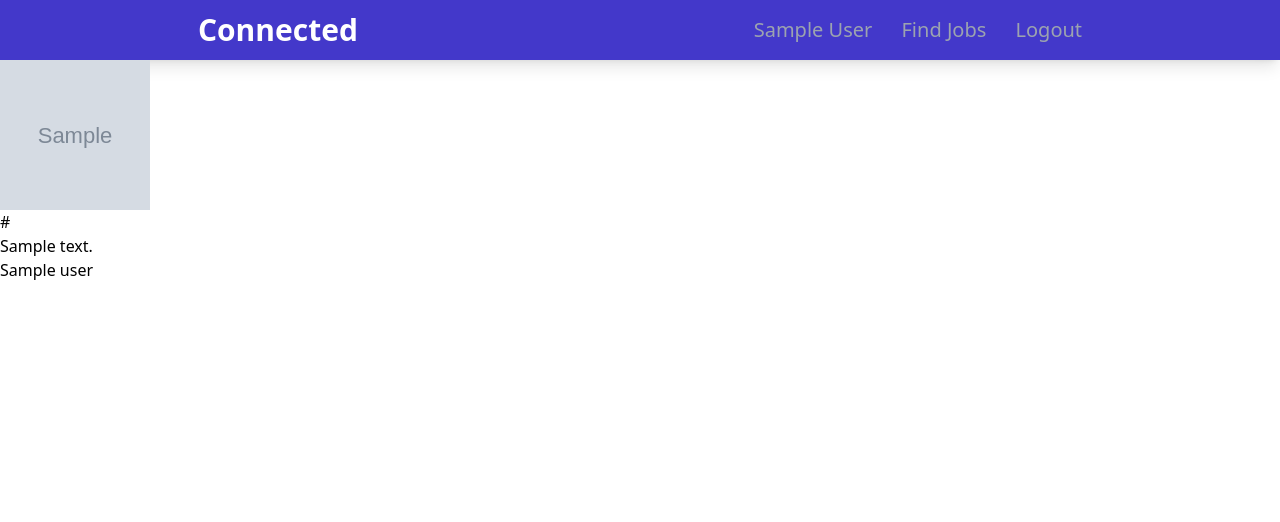
After one commit to prostaver/connected, a Python web app: template templates/profile.html in a window 1280 px wide. The commit adds this page. Shown: the top 522 px of the page. Run offline with Jinja, Linux system fonts and the light colour scheme; the template is opened without the code that fills it: most values are stand-ins (such as "Sample title", 1, 10 or a date in 2020); grey boxes marked "Sample" are stand-in pictures; style sheets or scripts are compiled from the project's sources.

Commit message:
Added a redirect to the profile page when clicking the user name button in the header.

```diff
--- /dev/null
+++ b/templates/profile.html
@@ -0,0 +1,15 @@
+{% extends "theme/base.html" %}
+
+{% block title %}
+    <title>Profile</title>
+{% endblock %}
+
+{% block content %}
+    <div><img src="{{url_for('static', path='/images/user_profile/')}}{{detailed_user.user.user_img}}" alt="" style="height: 150px; width: 150px;"></div>
+    <div>{{base_url}}</div>
+    <div>{{ detailed_user }}</div>
+    <div>{{ detailed_user.user }}</div>
+{% endblock %}
+
+{% block scripts %}
+{% endblock scripts %}
--- a/templates/theme/header.html
+++ b/templates/theme/header.html
@@ -8,7 +8,7 @@
             <!-- Menus  -->
             <ul class="text-gray-400 sm:self-center text-xl border-t sm:border-none">
                 <li class="sm:inline-block">
-                    <a href="/dashboard/" class="p-3 hover:text-white">{{ detailed_user.company_name if user_type_id == 1 else detailed_user.user.first_name + ' ' + detailed_user.user.last_name }}</a>
+                    <a href="{{ url_for('profile') }}" class="p-3 hover:text-white">{{ detailed_user.company_name if user_type_id == 1 else detailed_user.user.first_name + ' ' + detailed_user.user.last_name }}</a>
                 </li>
                 <li class="sm:inline-block">
                     <a href="{{ "#" if user_type_id == 1 else url_for('find_job_page') }}" class="p-3 hover:text-white">{{ "Find Applicants" if user_type_id == 1 else "Find Jobs" }}</a>
```
